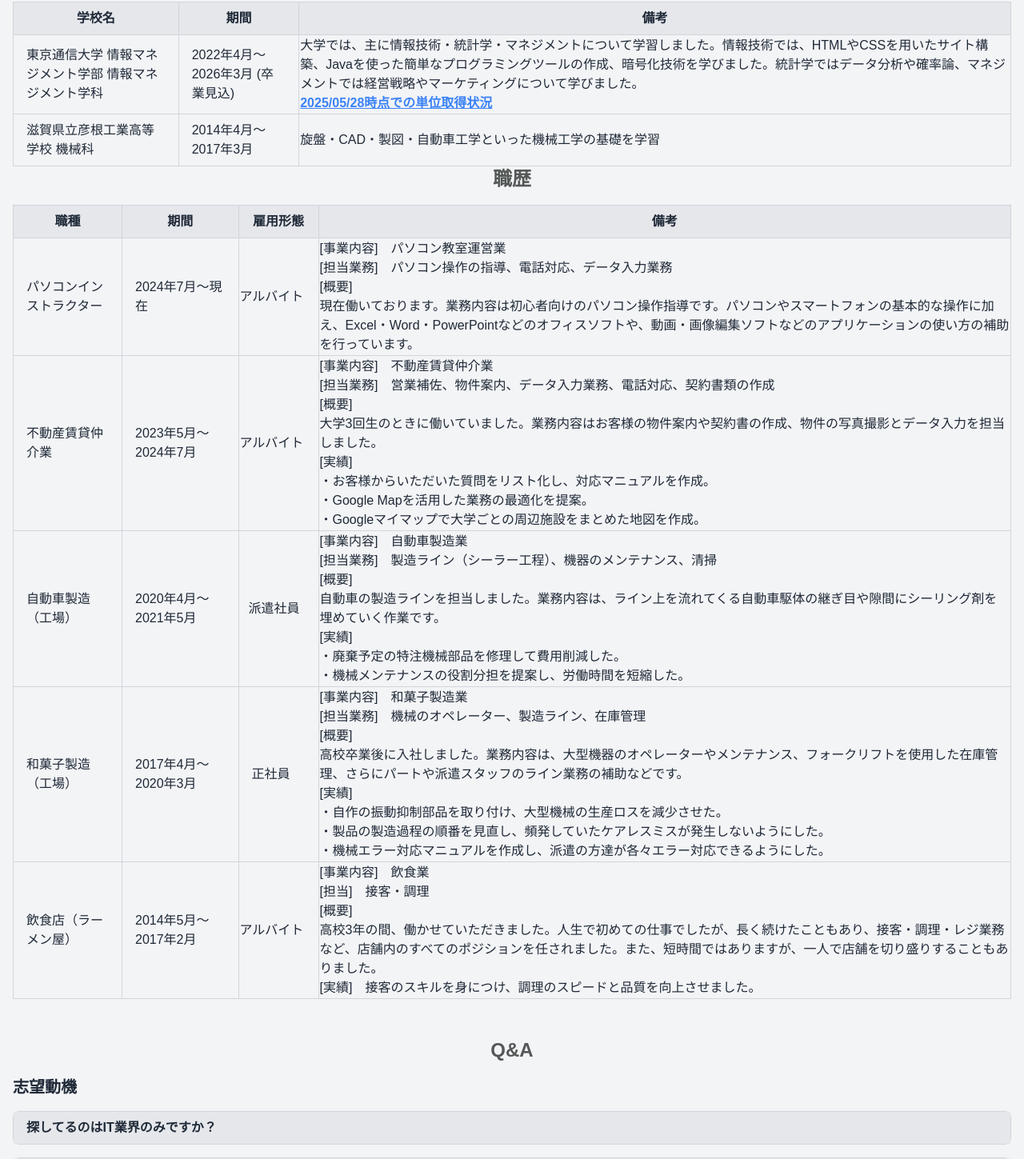
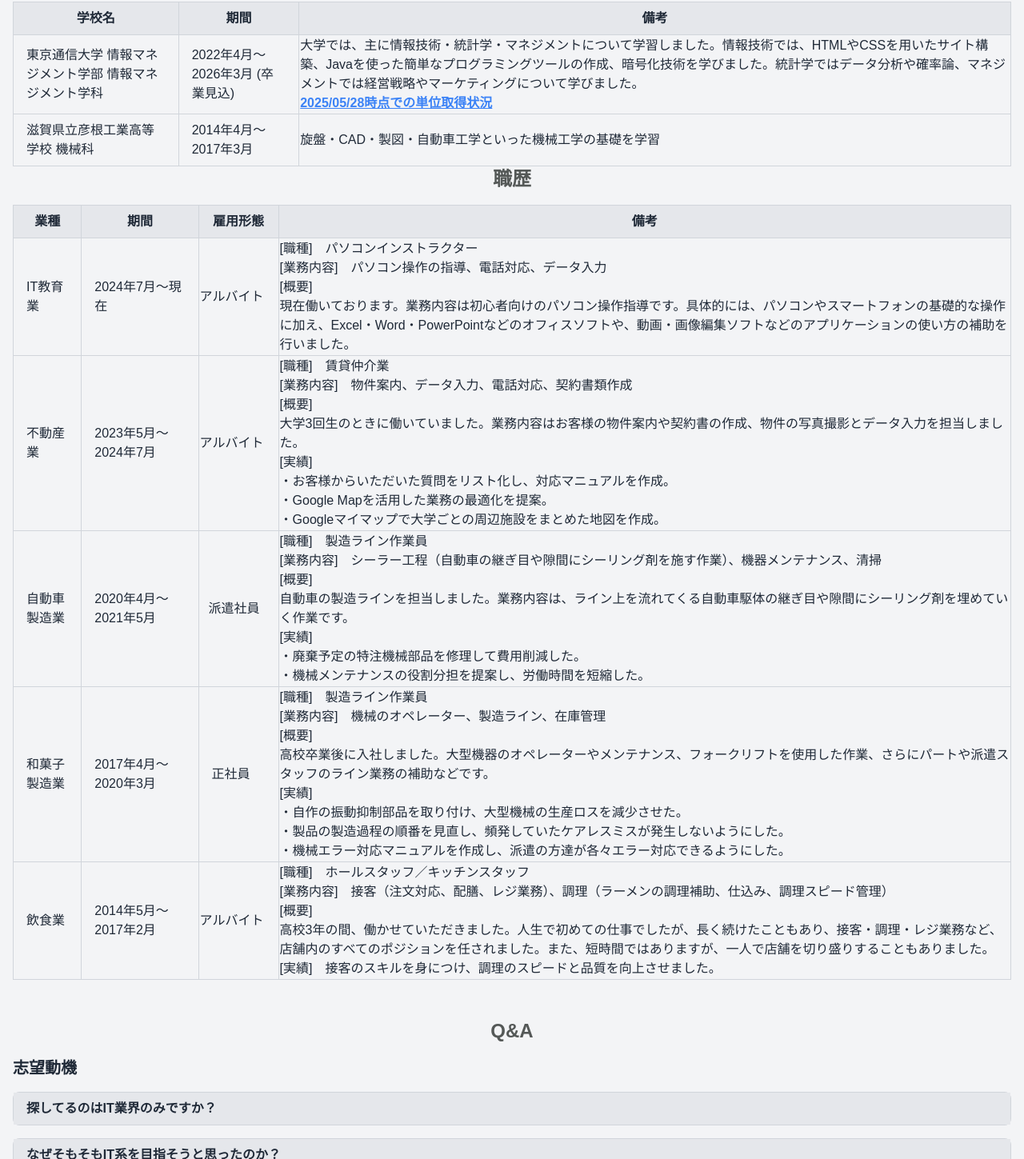
Before and after one commit to HidetoTerasawa/Portfolio-site, a plain HTML site: page Employment-Activities.html in a window 1280 px wide. Shown: the part 472-1921 px from the top of the page at 80% size. Drawn offline with nearby package versions, Linux system fonts and the light colour scheme.

Commit message:
Update Employment-Activities.html

```diff
--- a/Employment-Activities.html
+++ b/Employment-Activities.html
@@ -237,7 +237,7 @@
             <table class="border border-gray-300">
               <thead>
                 <tr class="bg-gray-200">
-                  <th class="border-gray-300 px-4 py-2">職種</th>
+                  <th class="border-gray-300 px-4 py-2">業種</th>
                   <th class="border border-gray-300 min-w-[100px]">期間</th>
                   <th class="border border-gray-300 min-w-[100px]">雇用形態</th>
                   <th class="border border-gray-300 px-4 py-2">備考</th>
@@ -245,31 +245,27 @@
               </thead>
               <tbody>
                 <tr>
-                  <td class="border border-gray-300 px-4 py-2">
-                    パソコンインストラクター
-                  </td>
+                  <td class="border border-gray-300 px-4 py-2">IT教育業</td>
                   <td class="border border-gray-300 px-4 py-2">
                     2024年7月～現在
                   </td>
                   <td class="border border-gray-300">アルバイト</td>
                   <td class="border border-gray-300">
-                    [事業内容]　パソコン教室運営業<br />
-                    [担当業務]　パソコン操作の指導、電話対応、データ入力業務<br />
+                    [職種]　パソコンインストラクター<br />
+                    [業務内容]　パソコン操作の指導、電話対応、データ入力<br />
                     [概要]<br />
-                    現在働いております。業務内容は初心者向けのパソコン操作指導です。パソコンやスマートフォンの基本的な操作に加え、Excel・Word・PowerPointなどのオフィスソフトや、動画・画像編集ソフトなどのアプリケーションの使い方の補助を行っています。<br />
+                    現在働いております。業務内容は初心者向けのパソコン操作指導です。具体的には、パソコンやスマートフォンの基礎的な操作に加え、Excel・Word・PowerPointなどのオフィスソフトや、動画・画像編集ソフトなどのアプリケーションの使い方の補助を行いました。<br />
                   </td>
                 </tr>
                 <tr>
-                  <td class="border border-gray-300 px-4 py-2">
-                    不動産賃貸仲介業
-                  </td>
+                  <td class="border border-gray-300 px-4 py-2">不動産業</td>
                   <td class="border border-gray-300 px-4 py-2">
                     2023年5月～2024年7月
                   </td>
                   <td class="border border-gray-300">アルバイト</td>
                   <td>
-                    [事業内容]　不動産賃貸仲介業<br />
-                    [担当業務]　営業補佐、物件案内、データ入力業務、電話対応、契約書類の作成<br />
+                    [職種]　賃貸仲介業<br />
+                    [業務内容]　物件案内、データ入力、電話対応、契約書類作成<br />
                     [概要]<br />
                     大学3回生のときに働いていました。業務内容はお客様の物件案内や契約書の作成、物件の写真撮影とデータ入力を担当しました。<br />
                     [実績]<br />
@@ -279,16 +275,14 @@
                   </td>
                 </tr>
                 <tr>
-                  <td class="border border-gray-300 px-4 py-2">
-                    自動車製造（工場）
-                  </td>
+                  <td class="border border-gray-300 px-4 py-2">自動車製造業</td>
                   <td class="border border-gray-300 px-4 py-2">
                     2020年4月〜2021年5月
                   </td>
                   <td class="border border-gray-300 px-3">派遣社員</td>
                   <td class="border border-gray-300">
-                    [事業内容]　自動車製造業<br />
-                    [担当業務]　製造ライン（シーラー工程）、機器のメンテナンス、清掃<br />
+                    [職種]　製造ライン作業員<br />
+                    [業務内容]　シーラー工程（自動車の継ぎ目や隙間にシーリング剤を施す作業）、機器メンテナンス、清掃<br />
                     [概要]<br />
                     自動車の製造ラインを担当しました。業務内容は、ライン上を流れてくる自動車駆体の継ぎ目や隙間にシーリング剤を埋めていく作業です。<br />
                     [実績] <br />
@@ -297,18 +291,16 @@
                   </td>
                 </tr>
                 <tr>
-                  <td class="border border-gray-300 px-4 py-2">
-                    和菓子製造（工場）
-                  </td>
+                  <td class="border border-gray-300 px-4 py-2">和菓子製造業</td>
                   <td class="border border-gray-300 px-4 py-2">
                     2017年4月〜2020年3月
                   </td>
                   <td class="border border-gray-300 px-4 py-2">正社員</td>
                   <td class="border border-gray-300">
-                    [事業内容]　和菓子製造業<br />
-                    [担当業務]　機械のオペレーター、製造ライン、在庫管理<br />
+                    [職種]　製造ライン作業員<br />
+                    [業務内容]　機械のオペレーター、製造ライン、在庫管理<br />
                     [概要]<br />
-                    高校卒業後に入社しました。業務内容は、大型機器のオペレーターやメンテナンス、フォークリフトを使用した在庫管理、さらにパートや派遣スタッフのライン業務の補助などです。<br />
+                    高校卒業後に入社しました。大型機器のオペレーターやメンテナンス、フォークリフトを使用した作業、さらにパートや派遣スタッフのライン業務の補助などです。<br />
                     [実績]<br />
                     ・自作の振動抑制部品を取り付け、大型機械の生産ロスを減少させた。<br />
                     ・製品の製造過程の順番を見直し、頻発していたケアレスミスが発生しないようにした。<br />
@@ -316,16 +308,14 @@
                   </td>
                 </tr>
                 <tr>
-                  <td class="border border-gray-300 px-4 py-2">
-                    飲食店（ラーメン屋）
-                  </td>
+                  <td class="border border-gray-300 px-4 py-2">飲食業</td>
                   <td class="border border-gray-300 px-4 py-2">
                     2014年5月〜2017年2月
                   </td>
                   <td class="border border-gray-300">アルバイト</td>
                   <td class="border border-gray-300">
-                    [事業内容]　飲食業<br />
-                    [担当]　接客・調理<br />
+                    [職種]　ホールスタッフ／キッチンスタッフ<br />
+                    [業務内容]　接客（注文対応、配膳、レジ業務）、調理（ラーメンの調理補助、仕込み、調理スピード管理）<br />
                     [概要]<br />
                     高校3年の間、働かせていただきました。人生で初めての仕事でしたが、長く続けたこともあり、接客・調理・レジ業務など、店舗内のすべてのポジションを任されました。また、短時間ではありますが、一人で店舗を切り盛りすることもありました。<br />
                     [実績]　接客のスキルを身につけ、調理のスピードと品質を向上させました。<br />
```
